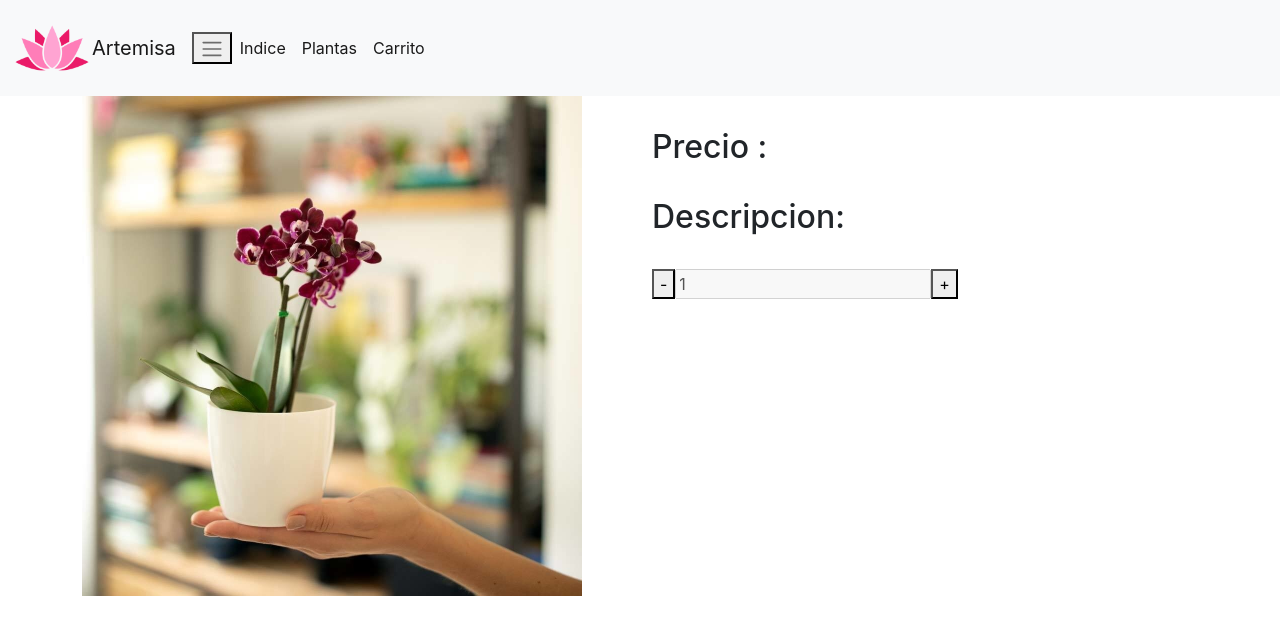
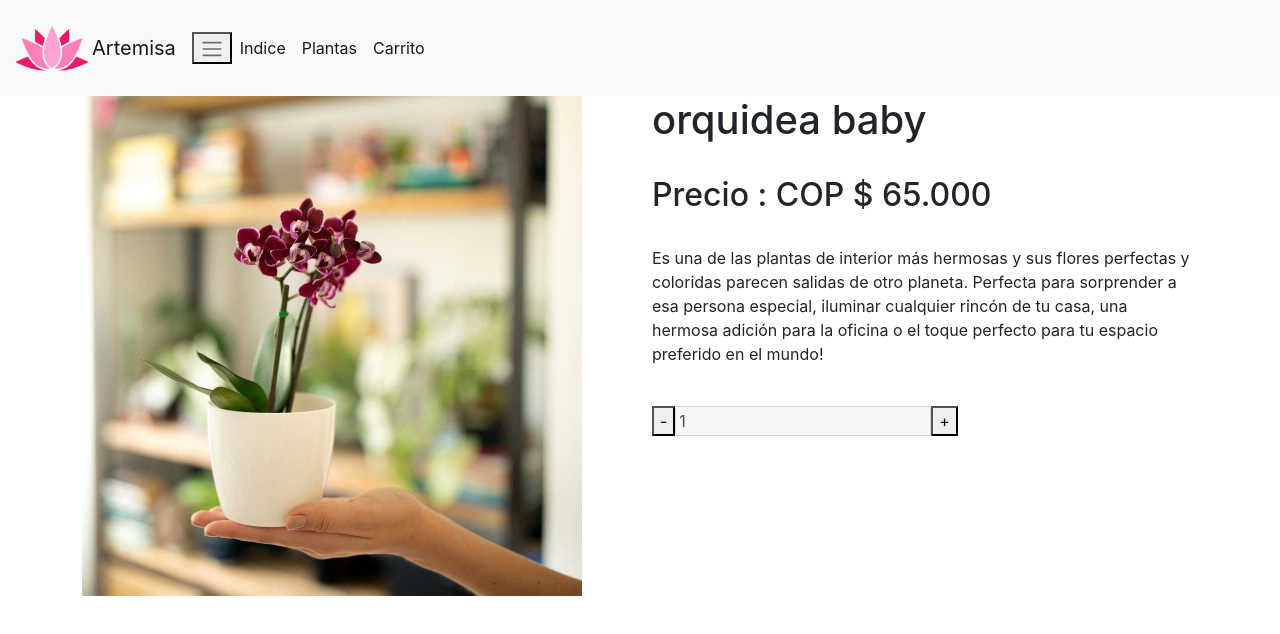
Before and after one commit to manuelabordad/reactJSmanuela, a React (Create React App) app: page /Item/1 in a window 1280 px wide. Shown: the top 634 px of the page. Built offline with nearby package versions, Linux system fonts and the light colour scheme.

Commit message:
desafio ItemDetail y Router

```diff
--- a/public/localJson.json
+++ b/public/localJson.json
@@ -3,24 +3,28 @@
 		"id": "1",
 		"nombre": "orquidea baby",
 		"precio": " COP $ 65.000 ",
-		"img": "../images/orquideaBaby.jpg"
+		"img": "../images/orquideaBaby.jpg",
+		"descripcion": "Es una de las plantas de interior más hermosas y sus flores perfectas y coloridas parecen salidas de otro planeta. Perfecta para sorprender a esa persona especial, iluminar cualquier rincón de tu casa, una hermosa adición para la oficina o el toque perfecto para tu espacio preferido en el mundo!"
 	},
 	{
 		"id": "2",
 		"nombre": "suculenta ",
 		"precio": "COP $ 20.000",
-		"img": "../images/suculenta.jpg"
+		"img": "../images/suculenta.jpg",
+		"descripcion": "Sus hermosas formas y colores las hacen muy llamativas y especiales, además son plantas que almacenan agua en sus tallos y hojas lo que hace que su mantenimiento sea muy sencillo! Son perfectas para regalar o decorar tus espacios e incluir naturaleza en tu vida."
 	},
 	{
 		"id": "3",
 		"nombre": "anturio  ",
 		"precio": "COP  $45.000",
-		"img": "../images/anturio.jpg"
+		"img": "../images/anturio.jpg",
+		"descripcion": "La NASA determinó que esta planta es buenísima a la hora de filtrar las sustancias contaminantes, por eso es una de nuestras plantas purificadoras de aire favoritas! Sus hojas en forma de corazón son perfectas para enamorar, pero también hacen un regalo perfecto para un nuevo hogar. Es una planta muy sencilla de mantener."
 	},
 	{
 		"id": "4",
 		"nombre": "bonsai  ",
 		"precio": "COP $ 62.000",
-		"img": "../images/bonsai.jpg"
+		"img": "../images/bonsai.jpg",
+		"descripcion": "El Bonsai es símbolo de eternidad y representa un puente entre lo divino y humano. Según la tradición, quien conserva un árbol en maceta tiene asegurada la eternidad. Por su parte, el jade es un amuleto de suerte símbolo del crecimiento y la renovación."
 	}
 ]
--- a/src/components/Item.jsx
+++ b/src/components/Item.jsx
@@ -3,13 +3,13 @@ import { useState } from "react";
 import Plant from "../images/orquideaBaby.jpg";
 import { Link } from "react-router-dom";
 
-function Item({ stock, nombre, img, precio }) {
+function Item({ stock, nombre, precio, itemId }) {
 	const [number, setNumber] = useState(1);
 
 	return (
 		<div>
 			<div className="card" style={{ width: "18rem" }}>
-				<Link to="/Item/:id">
+				<Link to={`/Item/${itemId}`}>
 					<img className="card-img-top" src={Plant} alt="Card image cap" />
 				</Link>
 				<div className="card-body">
--- a/src/components/ItemDetail.jsx
+++ b/src/components/ItemDetail.jsx
@@ -14,7 +14,7 @@ function ItemDetail({ nombre, precio, descripcion, stock }) {
 					<div class="col">
 						<h1>{nombre}</h1> <br />
 						<h2>Precio : {precio}</h2> <br />
-						<h2>Descripcion: {descripcion}</h2> <br />
+						<p> {descripcion}</p> <br />
 						<button
 							type="button"
 							onClick={() => (number > 0 ? setNumber(number - 1) : { number })}
--- a/src/components/ItemDetailConteiner.jsx
+++ b/src/components/ItemDetailConteiner.jsx
@@ -6,11 +6,14 @@ import { useParams } from "react-router-dom";
 function ItemDetailConteiner() {
 	const [producto, setProducto] = useState([]);
 
+	const { id } = useParams();
+
 	const getItems = async () => {
 		const data = await fetch("../localJson.json");
 		const responseData = await data.json();
 		console.log("dataJSON", responseData);
-		setProducto(responseData);
+
+		setProducto(responseData.filter((product) => product.id === id)[0]);
 	};
 
 	useEffect(() => {
@@ -23,7 +26,8 @@ function ItemDetailConteiner() {
 				nombre={producto.nombre}
 				img={producto.img}
 				precio={producto.precio}
-				despcripcion={producto.descripcion}
+				descripcion={producto.descripcion}
+				itemId={producto.id}
 				stock={20}
 				initial={1}
 			/>
--- a/src/components/ItemList.jsx
+++ b/src/components/ItemList.jsx
@@ -18,8 +18,9 @@ function ItemList(props) {
 			{productos.map((producto) => (
 				<Item
 					nombre={producto.nombre}
-					img={producto.img}
 					precio={producto.precio}
+					itemId={producto.id}
+					descripcion={producto.descripcion}
 					stock={20}
 					initial={1}
 				/>
```
